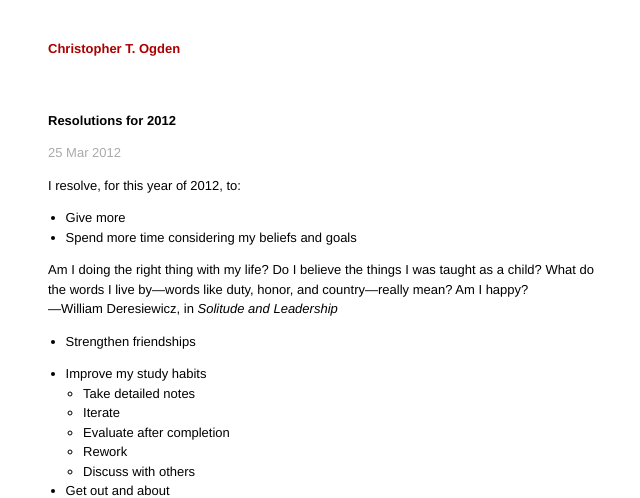
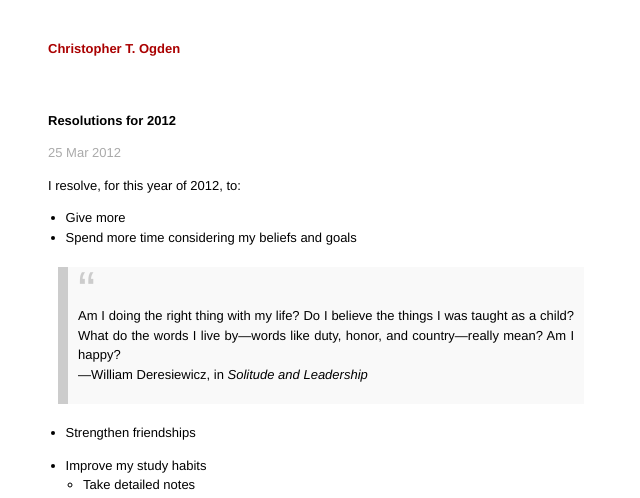
Before and after one commit to ctogden/ctogden.github.io, a Jekyll site: the page built from _posts/articles/2012-03-25-Resolutions-for-2012.md, in a window 1280 px wide. Shown: the top 498 px of the page, without its empty margins (319-959 px from the left). Built offline with Jekyll 4.4.1, drawn with Linux system fonts in a browser that asks for light colours.

Commit message:
Temporary blockquote styling

```diff
--- a/css/main.css
+++ b/css/main.css
@@ -32,6 +32,26 @@
 table {
   font-size: inherit;
   font: 100%;
+}
+
+/* Temporary blockquote styling -- thanks to CSS Tricks */
+blockquote {
+  background: #f9f9f9;
+  border-left: 10px solid #ccc;
+  margin: 1.5em 10px;
+  padding: 0.5em 10px;
+  quotes: "\201C""\201D""\2018""\2019";
+}
+blockquote:before {
+  color: #ccc;
+  content: open-quote;
+  font-size: 4em;
+  line-height: 0.1em;
+  margin-right: 0.25em;
+  vertical-align: -0.4em;
+}
+blockquote p {
+  display inline;
 }
 
 /*****************************************************************************/
```
